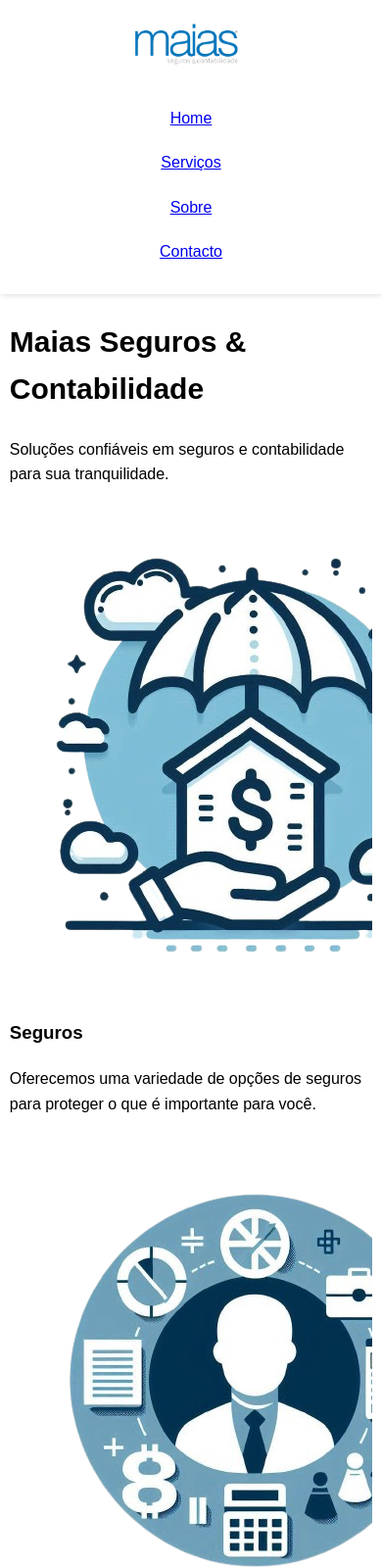
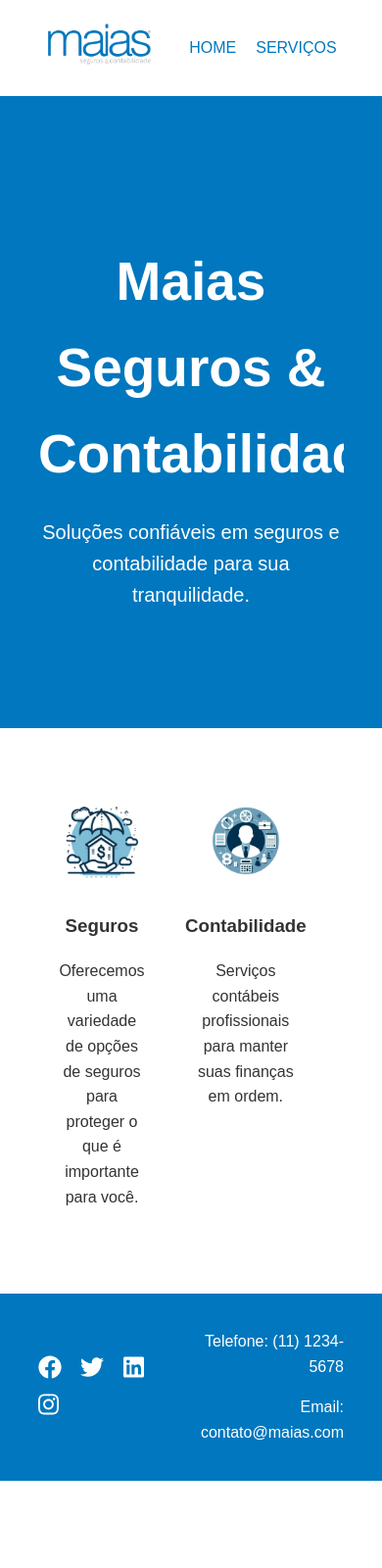
Before and after one commit to up202306991/Maias-website, a plain HTML site: page index.html in a window 390 px wide. Shown: the top 1600 px of the page at 98% size. After the commit the page ends 1511 px from the top, so only its background shows below. Drawn offline with Linux system fonts and the light colour scheme; a script that the page names is missing.

Commit message:
Update index.css

```diff
--- a/index.css
+++ b/index.css
@@ -1,12 +1,18 @@
-/* Estilos existentes */
+/* styles.css */
+
 body {
     font-family: Arial, sans-serif;
     line-height: 1.6;
     margin: 0;
     padding: 0;
+    color: #333;
     display: flex;
     flex-direction: column;
     min-height: 100vh;
+}
+
+main {
+    padding: 20px;
 }
 
 .container {
@@ -14,111 +20,141 @@ body {
     margin: auto;
     overflow: hidden;
 }
-
-/* Header responsivo */
 header {
     background: white;
     padding: 20px 0;
     box-shadow: 0 2px 5px rgba(0,0,0,0.1);
 }
-
 header .container {
     display: flex;
     justify-content: space-between;
     align-items: center;
-    flex-wrap: wrap;
 }
-
 header img {
     max-height: 50px;
 }
-
 header nav ul {
     padding: 0;
     margin: 0;
     list-style: none;
     display: flex;
-    flex-wrap: wrap;
 }
-
 header nav li {
     margin-left: 20px;
 }
-
-/* Estilos responsivos */
-@media (max-width: 768px) {
-    .container {
-        width: 95%;
+header nav a {
+    color: #0077be;
+    text-decoration: none;
+    text-transform: uppercase;
+    font-size: 16px;
+}
+header nav a:hover {
+    color: #e8491d;
+}
+#showcase {
+    background: #0077be;
+    color: white;
+    padding: 100px 0;
+    text-align: center;
+}
+#showcase h1 {
+    font-size: 55px;
+    margin-bottom: 20px;
+}
+#showcase p {
+    font-size: 20px;
+}
+#boxes {
+    padding: 50px 0;
+}
+#boxes .container {
+    display: flex;
+    justify-content: space-between;
+}
+#boxes .box {
+    flex: 1;
+    text-align: center;
+    padding: 20px;
+}
+#boxes .box img {
+    width: 90px;
+}
+footer {
+    background: #0077be;
+    color: white;
+    padding: 20px 0;
+    margin-top: auto;
+}
+.footer-content {
+    display: flex;
+    justify-content: space-between;
+    align-items: center;
+}
+.social-icons a {
+    color: white;
+    font-size: 24px;
+    margin-right: 15px;
+    text-decoration: none;
+}
+.contact-info {
+    text-align: right;
 }
 
-    header .container {
-        flex-direction: column;
+.card {
+    position: fixed;
+    bottom: 20px;
+    right: 20px;
+    width: 500px;
+    background-color: white;
+    border: 1px solid #ccc;
+    box-shadow: 0 4px 8px rgba(0, 0, 0, 0.2);
+    border-radius: 10px;
+    padding: 20px;
+    z-index: 1000;
 }
 
-    header nav ul {
-        margin-top: 20px;
-        justify-content: center;
+.card-logo img {
+    display: block; /* Garante que a imagem ocupe toda a largura do contêiner */
+    max-width: 90%; /* Limita a largura máxima da imagem para não ultrapassar o contêiner */
+    height: auto; /* Mantém a proporção da imagem */
+    margin: 0 auto; /* Centraliza a imagem horizontalmente */
 }
 
-    header nav li {
-        margin: 0 10px;
+
+.card-text {
+    font-size: 1.2em;
+    text-align: center;
+    margin-bottom: 10px;
 }
 
-    #showcase h1 {
-        font-size: 40px;
+.cookie-text {
+    font-size: 1.2em;
+    color: #555;
+    text-align: justify;
 }
 
-    #showcase p {
-        font-size: 18px;
+.cookie-buttons {
+    display: flex;
+    justify-content: space-between;
+    margin-top: 15px;
 }
 
-    #boxes .container {
-        flex-direction: column;
+.cookie-btn {
+    flex: 1;
+    margin: 0 5px;
+    padding: 10px;
+    font-size: 0.9em;
+    color: white;
+    background-color: #007BFF;
+    border: none;
+    border-radius: 5px;
+    cursor: pointer;
 }
 
-    #boxes .box {
-        margin-bottom: 20px;
+.cookie-btn#reject-cookies {
+    background-color: #dc3545;
 }
 
-    .footer-content {
-        flex-direction: column;
-        text-align: center;
+.cookie-btn:hover {
+    opacity: 0.8;
 }
-
-    .social-icons {
-        margin-bottom: 20px;
-    }
-
-    .contact-info {
-        text-align: center;
-    }
-
-    /* Ajustes para a página de contato */
-    .contact-grid {
-        grid-template-columns: 1fr;
-    }
-
-    .map-container iframe {
-        height: 300px;
-    }
-}
-
-/* Ajustes adicionais para telas muito pequenas */
-@media (max-width: 480px) {
-    header nav ul {
-        flex-direction: column;
-        align-items: center;
-    }
-
-    header nav li {
-        margin: 10px 0;
-    }
-
-    #showcase h1 {
-        font-size: 30px;
-    }
-
-    #showcase p {
-        font-size: 16px;
-    }
-}
```
Lines whose indentation alone changed are shown as unchanged.
